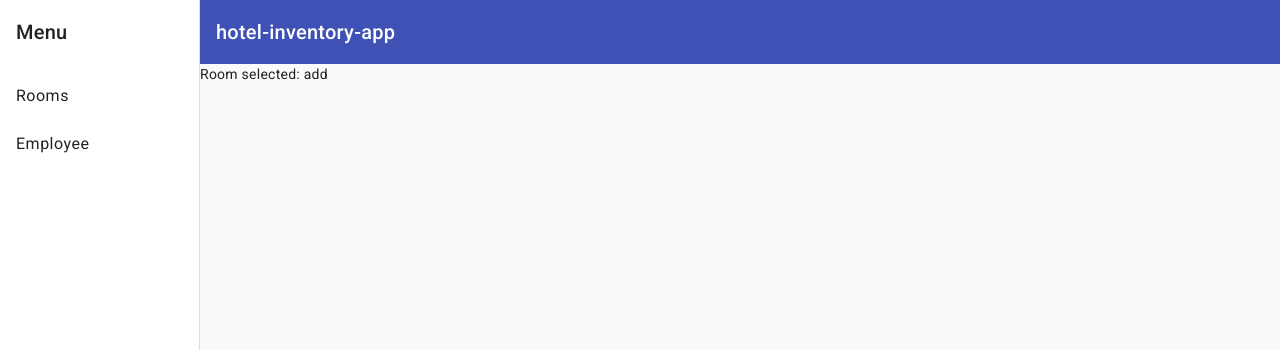
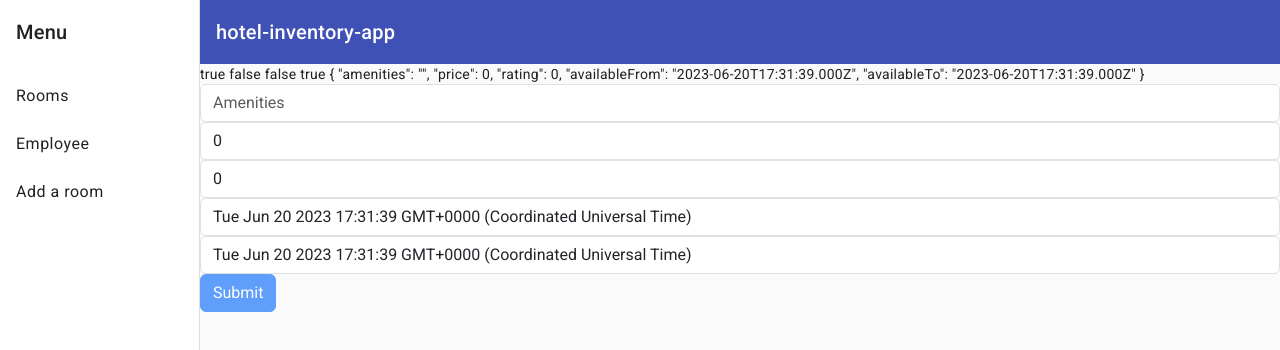
Before and after one commit to omn1vor/hotel-inventory-app, an Angular app: page /rooms/add in a window 1280 px wide. Shown: the top 350 px of the page. Built offline with nearby package versions, Linux system fonts and the light colour scheme.

Commit message:
Add room adding and mock login

```diff
--- a/src/app/app-nav/app-nav.component.html
+++ b/src/app/app-nav/app-nav.component.html
@@ -7,6 +7,7 @@
     <mat-nav-list>
       <a mat-list-item routerLink="rooms">Rooms</a>
       <a mat-list-item routerLink="employee">Employee</a>
+      <a mat-list-item routerLink="rooms/add">Add a room</a>
     </mat-nav-list>
   </mat-sidenav>
   <mat-sidenav-content>
--- a/src/app/app-routing.module.ts
+++ b/src/app/app-routing.module.ts
@@ -4,12 +4,16 @@ import { RoomsComponent } from './rooms/rooms.component';
 import { EmployeeComponent } from './employee/employee.component';
 import { NotfoundComponent } from './notfound/notfound.component';
 import { RoomsBookingComponent } from './rooms/rooms-booking/rooms-booking.component';
+import { RoomsAddComponent } from './rooms/rooms-add/rooms-add.component';
+import { LoginComponent } from './login/login.component';
 
 const routes: Routes = [
   { path: 'rooms', component: RoomsComponent },
+  { path: 'rooms/add', component: RoomsAddComponent },
   { path: 'rooms/:id', component: RoomsBookingComponent },
   { path: 'employee', component: EmployeeComponent },
-  { path: '', redirectTo: '/rooms', pathMatch: 'full'},
+  { path: 'login', component:LoginComponent },
+  { path: '', redirectTo: '/login', pathMatch: 'full'},
   { path: '**', component: NotfoundComponent }
 ];
 
--- /dev/null
+++ b/src/app/login/login.component.html
@@ -0,0 +1,11 @@
+<form>
+    <div class="form-group">
+        <input type="email" class="form-control" [(ngModel)]="email" name="email=" placeholder="Enter your email">
+    </div>
+    <div class="form-group">
+        <input type="password" class="form-control" [(ngModel)]="password" name="password" placeholder="Enter your password">
+    </div>
+    <div class="form-group">
+        <button class="btn btn-primary" (click)="login()">Login</button>
+    </div>
+</form>
--- /dev/null
+++ b/src/app/login/login.component.ts
@@ -0,0 +1,17 @@
+import { Component } from '@angular/core';
+
+@Component({
+  selector: 'hinv-login',
+  templateUrl: './login.component.html',
+  styleUrls: ['./login.component.scss']
+})
+export class LoginComponent {
+  email: string = '';
+  password: string = '';
+
+  login() {
+    if (this.email === 'admin@gmail.com' && this.password === 'Admin') {
+      alert('Login successful!')
+    }
+  }
+}
--- /dev/null
+++ b/src/app/rooms/rooms-add/rooms-add.component.html
@@ -0,0 +1,39 @@
+{{ roomsForm.pristine | json }}
+{{ roomsForm.dirty | json }}
+{{ roomsForm.valid | json }}
+{{ roomsForm.invalid | json }}
+{{ roomsForm.value | json }}
+
+<div *ngIf="succcessMessage !== ''" class="alert alert-success">
+    {{ succcessMessage }}
+</div>
+
+<form #roomsForm="ngForm" (ngSubmit)="addRoom(roomsForm)">
+    <div class="form-group">
+        <input #roomAmenities="ngModel" required minlength="5" maxlength="50" class="form-control" [(ngModel)]="room.amenities" type="text" name="amenities"
+            placeholder="Amenities">
+    </div>
+    <div *ngIf="roomAmenities.errors?.['minlength']" class="alert alert-danger">
+        Amenities should be min 5 chars!
+    </div>
+    <div *ngIf="roomAmenities.dirty && roomAmenities.errors?.['required']" class="alert alert-danger">
+        Please provide amenities!
+    </div>
+    <div class="form-group">
+        <input required class="form-control" [(ngModel)]="room.price" type="number" name="price" placeholder="Price">
+    </div>
+    <div class="form-group">
+        <input min="1" max="5" required class="form-control" [(ngModel)]="room.rating" type="number" name="rating" placeholder="Rating">
+    </div>
+    <div class="form-group">
+        <input required class="form-control" [(ngModel)]="room.availableFrom" type="datetime" name="availableFrom"
+            placeholder="Available from">
+    </div>
+    <div class="form-group">
+        <input required class="form-control" [(ngModel)]="room.availableTo" type="datetime" name="availableTo"
+            placeholder="Available to">
+    </div>
+    <div>
+        <button [disabled]="roomsForm.invalid" class="btn btn-primary" type="submit">Submit</button>
+    </div>
+</form>
--- /dev/null
+++ b/src/app/rooms/rooms-add/rooms-add.component.ts
@@ -0,0 +1,32 @@
+import { Component } from '@angular/core';
+import { Room } from '../room';
+import { RoomsService } from '../services/rooms.service';
+import { NgForm } from '@angular/forms';
+
+@Component({
+  selector: 'hinv-rooms-add',
+  templateUrl: './rooms-add.component.html',
+  styleUrls: ['./rooms-add.component.scss']
+})
+export class RoomsAddComponent {
+  room: Room = {
+    amenities: '',
+    price: 0,
+    rating: 0,
+    availableFrom: new Date(),
+    availableTo: new Date
+  }
+
+  succcessMessage: string = '';
+
+  constructor(private roomsService: RoomsService) {}
+
+  addRoom(roomsForm: NgForm) {
+    this.roomsService
+      .addRoom(this.room)
+      .subscribe(data => {
+        this.succcessMessage = `Room ${data.number} added successfully`;
+        roomsForm.reset();
+    });
+  }
+}
```
Also changed, not shown: src/app/app.module.ts (+8 -3 lines), src/app/login/login.component.scss (added), src/app/rooms/rooms-add/rooms-add.component.scss (added), 2 other files (tests, documents, lock files or other folders).
